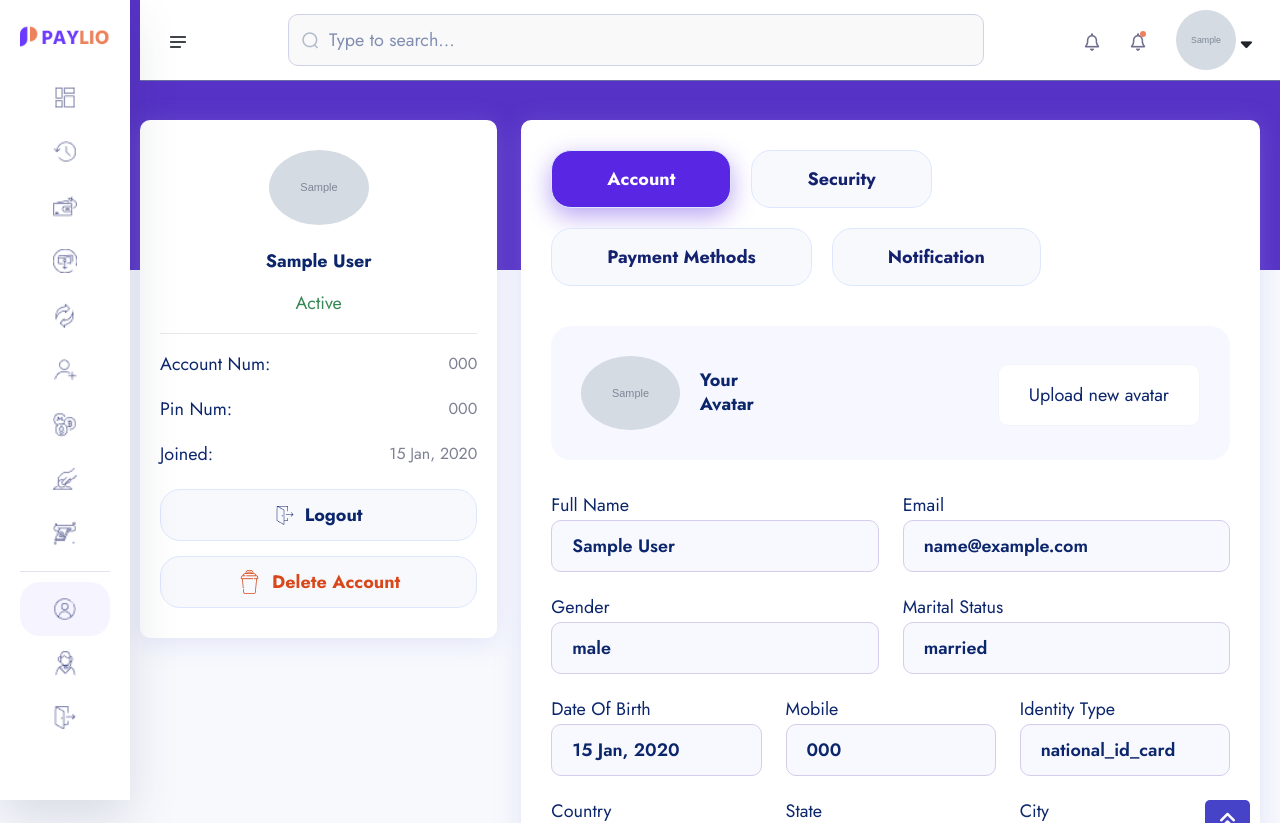
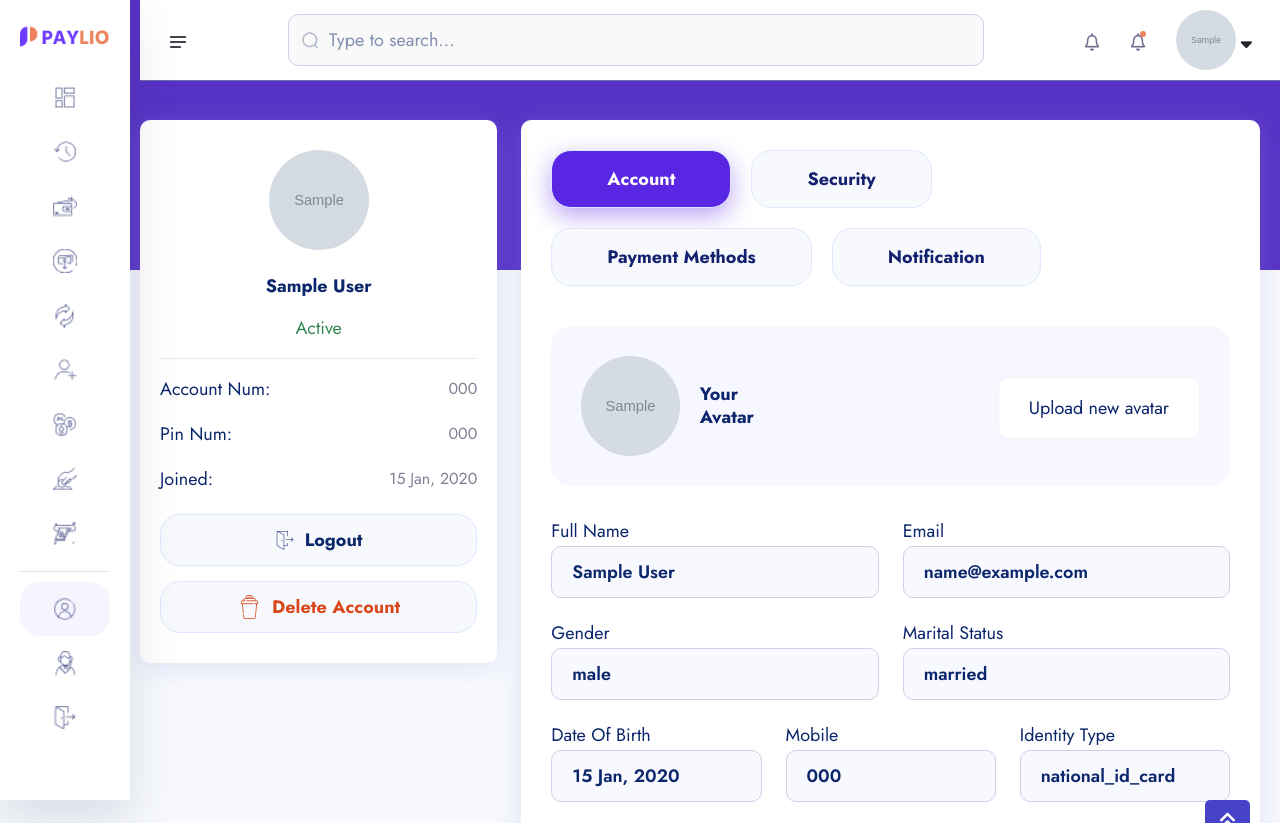
Before and after one commit to Equi-Tech/equitech-development, a Django app: page /account/ in a window 1280 px wide. Shown: the top 823 px of the page. Run offline with Django 4.2, Linux system fonts and the light colour scheme; a user stored in the database is signed in; tables that the repository leaves empty hold one stand-in row (values such as "Sample post"); grey boxes marked "Sample" are stand-in pictures; data that the repository does not hold is empty; some libraries are stand-ins or nearby versions.

Commit message:
refactor(static): static changes

```diff
--- a/templates/account/account.html
+++ b/templates/account/account.html
@@ -14,7 +14,7 @@
                             <div class="owner-details">
                                 <div class="profile-area">
                                     <div class="profile-img">
-                                        <img style="width: 100px; hight: 100px; border-radius: 50%" src="{{kyc.image.url}}" alt="image">
+                                        <img style="width: 100px; height: 100px; border-radius: 50%" src="{{kyc.image.url}}" alt="image">
                                     </div>
                                     <div class="name-area">
                                         <h6>{{kyc.full_name|title}}</h6>
@@ -81,7 +81,7 @@
                                         <div class="upload-avatar">
                                             <div class="avatar-left d-flex align-items-center">
                                                 <div class="profile-img">
-                                                    <img style="width: 100px; hight: 100px; border-radius: 50%" src="{{kyc.image.url}}" alt="image">
+                                                    <img style="width: 100px; height: 100px; border-radius: 50%" src="{{kyc.image.url}}" alt="image">
                                                 </div>
                                                 <div class="instraction">
                                                     <h6>Your Avatar</h6>
--- a/templates/account/kyc-form.html
+++ b/templates/account/kyc-form.html
@@ -16,7 +16,7 @@
                             <div class="owner-details">
                                 <div class="profile-area">
                                     <div class="profile-img">
-                                        <img style="width: 100px; hight: 100px; border-radius: 50%" src="{{kyc.image.url}}" alt="image">
+                                        <img style="width: 100px; height: 100px; border-radius: 50%" src="{{kyc.image.url}}" alt="image">
                                     </div>
                                     <div class="name-area">
                                         <h6>{{kyc.full_name|title}}</h6>
```
